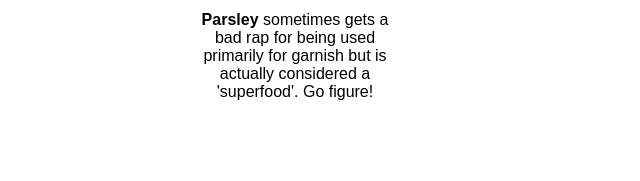
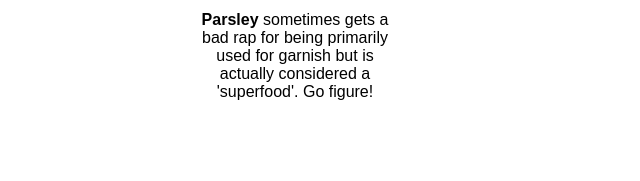
Before and after one commit to parisisaac65/landing-page, a plain HTML site: page index.html in a window 1280 px wide. Shown: the part 748-929 px from the top of the page, 0-640 px from the left. Drawn offline with Linux system fonts and the light colour scheme.

Commit message:
Update style and content

```diff
--- a/index.html
+++ b/index.html
@@ -37,7 +37,7 @@
         <div class="container">
             <div class="section">
                 <img src="./images/parsley.jpeg"alt="parsley">
-                <div class="text"><strong>Parsley</strong> sometimes gets a bad rap for being used primarily for garnish but is actually considered a 'superfood'. Go figure!</div>
+                <div class="text"><strong>Parsley</strong> sometimes gets a bad rap for being primarily used for garnish but is actually considered a 'superfood'. Go figure!</div>
             </div>
             <div class="section">
                 <img src="./images/basil.jpeg"alt="basil">
--- a/style.css
+++ b/style.css
@@ -8,7 +8,6 @@ body {
     font-family: Arial, Helvetica, sans-serif;
 
 }
-
 
 .header, .footer{
     background-color: #1F2937;
@@ -53,7 +52,6 @@ a {
     display: flex;
     justify-content: space-between;
     align-items: center;
-
     margin-bottom: 40px;
 }
 
@@ -67,7 +65,6 @@ a {
     margin-left: 75px;
 }
 
-
 .buttons {
     background-color: #3882F6;
     color: white;
@@ -80,7 +77,6 @@ a {
 
 .header button {
     border: #1F2937;
-
 }
 
 .info {
@@ -123,13 +119,13 @@ a {
     background-color: #E5E7EB;
     padding: 50px 100px;
     margin-top: 20px;
+    color:#1F2937;
 }
 
 .quote-text {
     font-size: 36px;
     font-weight: lighter;
     font-style: italic;
-    color:#1F2937;
 }
 
 .quote-author {
```
